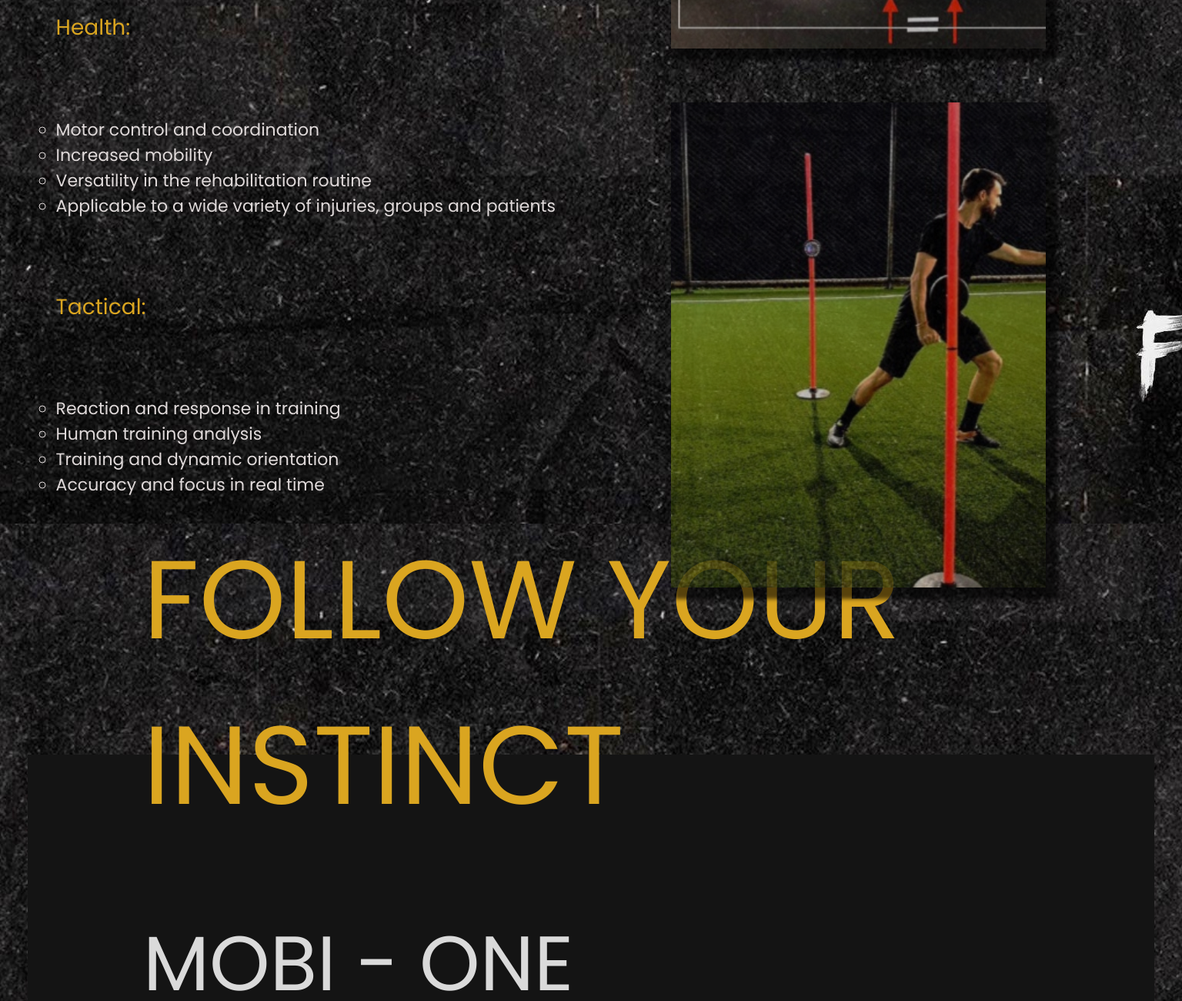
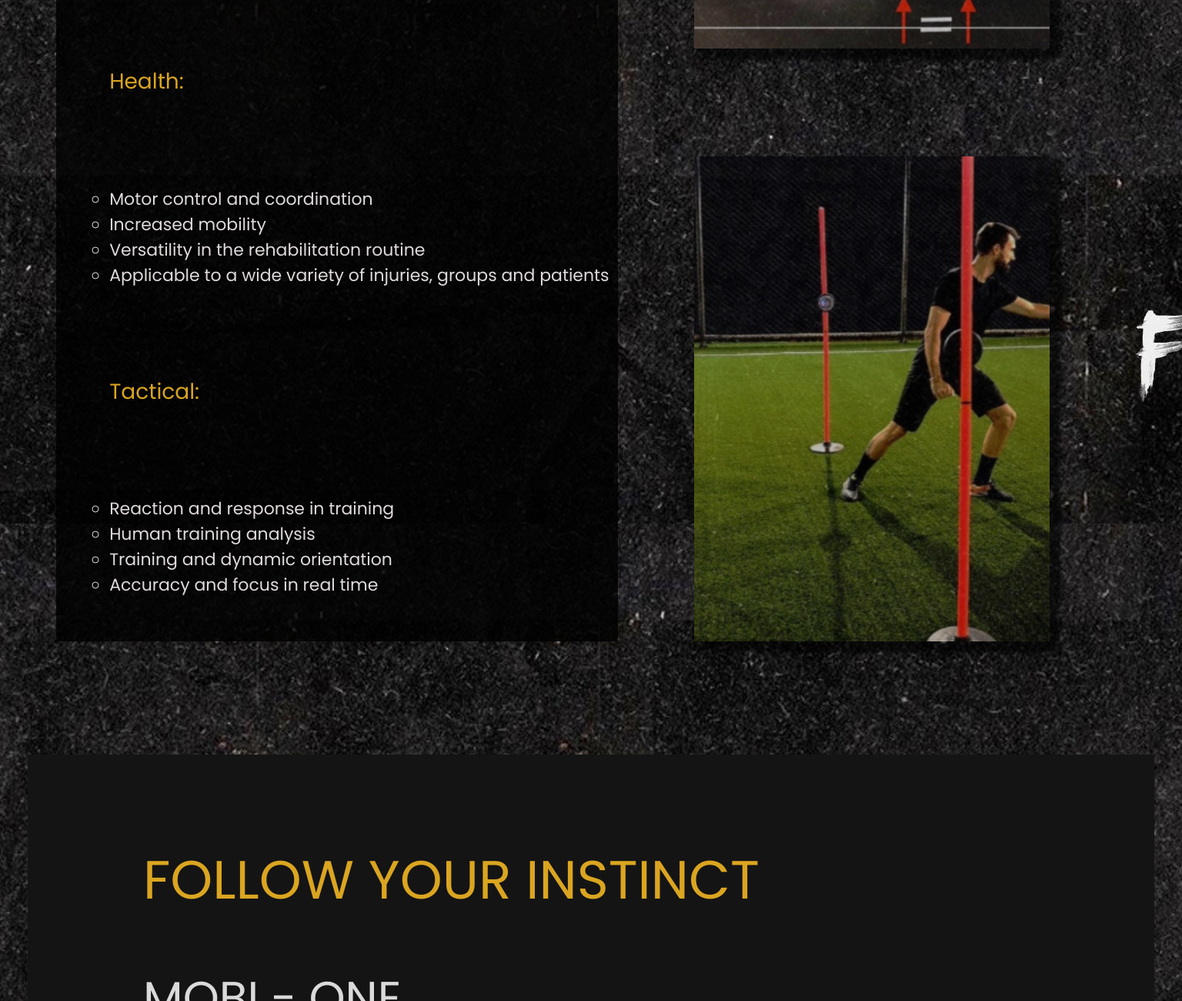
Before and after one commit to F-Sotomayor/Mobilitys.ME, a website built with Parcel: page index.html in a window 1536 px wide. Shown: the part 6120-7420 px from the top of the page at 77% size. Built offline with nearby package versions, Linux system fonts and the light colour scheme.

Commit message:
nice update

```diff
--- a/index.html
+++ b/index.html
@@ -211,7 +211,7 @@
             </div>
             <div class="bottom-image">
                 <div class="leftone">
-                    <img src="./images/01.jpg" alt="">
+                    <img src="./images/01.jpeg" alt="">
                 </div>
                 <div class="rightone">
                     <img src="./images/02.jpg" alt="">
--- a/styles/product.scss
+++ b/styles/product.scss
@@ -120,7 +120,7 @@
         .text-container {
             flex: 1;
             width: 50%;
-            height: 90%;
+            height: 100%;
             display: flex;
             flex-direction: column;
             justify-content: space-around;
@@ -562,30 +562,42 @@
                 font-size: 40px;
             }
         }
+        .text-container {
+            background-color: rgba(0, 0, 0, 0.815);
+            padding-left: 5%;
+            height: 100%;
+        }
+        .images-cont2 {
+            .sec {
+                align-items: flex-end;
+            }
+        }
     }
     .buy-section {
         .box {
             height: 100vh;
             .buy-title {
-                margin-bottom: 60px;
+                margin-bottom: 40px;
                 span {
-                    font-size: 144px;
+                    font-size: 70px;
                 }
             }
             .product-title2 {
-                margin-bottom: 64px;
+                margin-bottom: 44px;
                 span {
-                    font-size: 100px;
+                    font-size: 60px;
                 }
             }
             .prod-desc {
-                margin-bottom: 70px;
+                margin-bottom: 40px;
                 p {
-                    font-size: 80px;
+                    font-size: 30px;
                 }
             }
             .buy-btn {
                 .acquire {
+                    padding-left: 200px;
+                    padding-right: 200px;
                     button {
                         span {
                             a {
```
Also changed, not shown: dist/index.html, images/01.jpeg (added), styles/index.css, styles/product.css, 3 other files.
